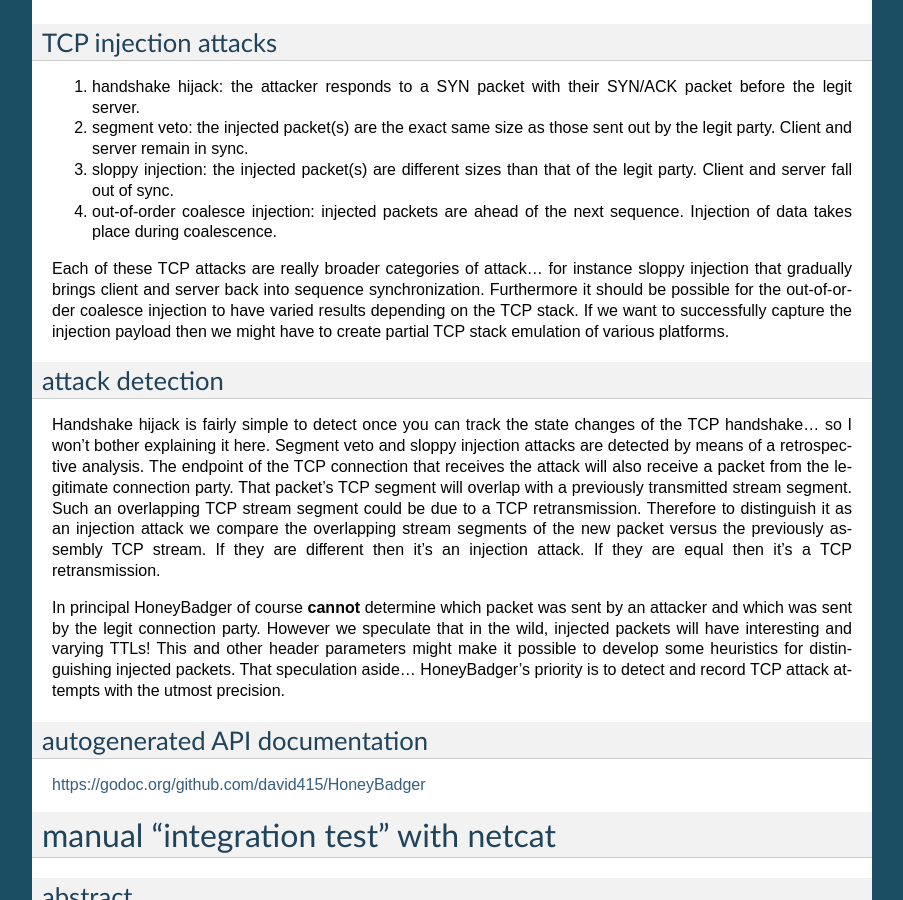
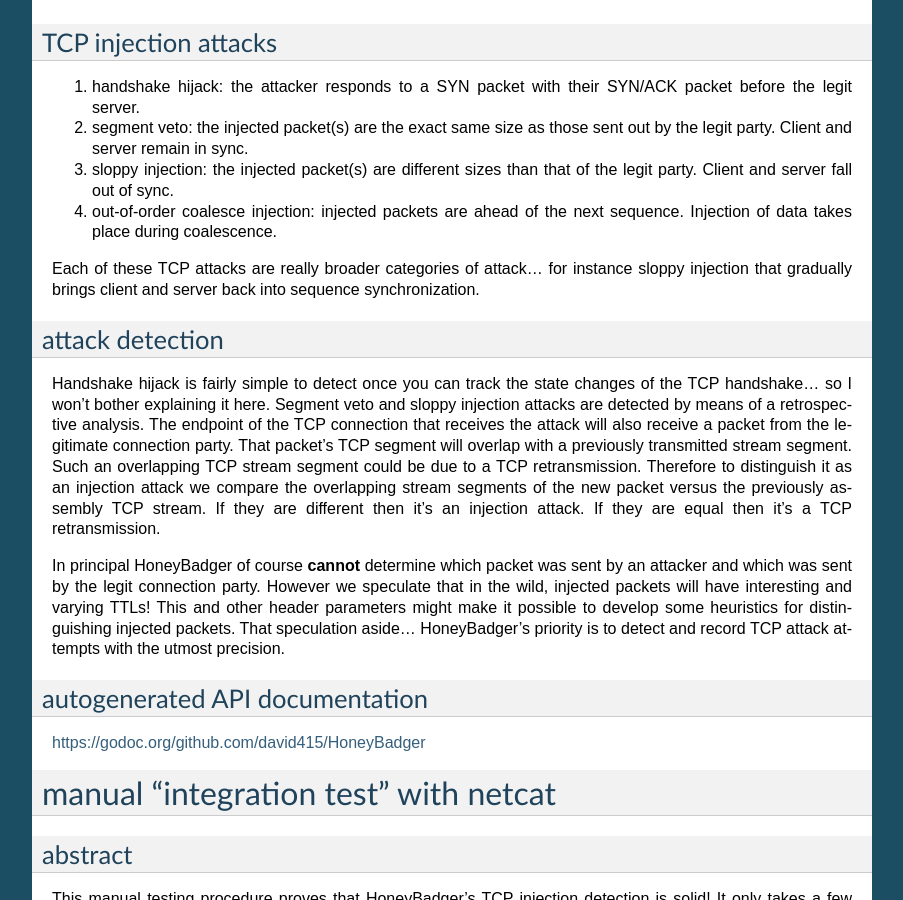
Before and after one commit to david415/HoneyBadger_docs, a Sphinx documentation site: the page built from source/index.rst, in a window 1280 px wide and 900 px high, scrolled down 1463 px. Shown: the whole window, without its empty margins (198-1101 px from the left). Built offline with Sphinx 7.4.7, drawn with Linux system fonts in a browser that asks for light colours.

Commit message:
Remove inaccurate statement about out of order injection

```diff
--- a/source/index.rst
+++ b/source/index.rst
@@ -63,8 +63,7 @@
 4. out-of-order coalesce injection: injected packets are ahead of the next sequence. Injection of data takes place during coalescence.
 
 Each of these TCP attacks are really broader categories of attack... for instance sloppy injection that gradually brings client and server back
-into sequence synchronization. Furthermore it should be possible for the out-of-order coalesce injection to have varied results depending on the
-TCP stack. If we want to successfully capture the injection payload then we might have to create partial TCP stack emulation of various platforms.
+into sequence synchronization.
 
 
 attack detection
```
